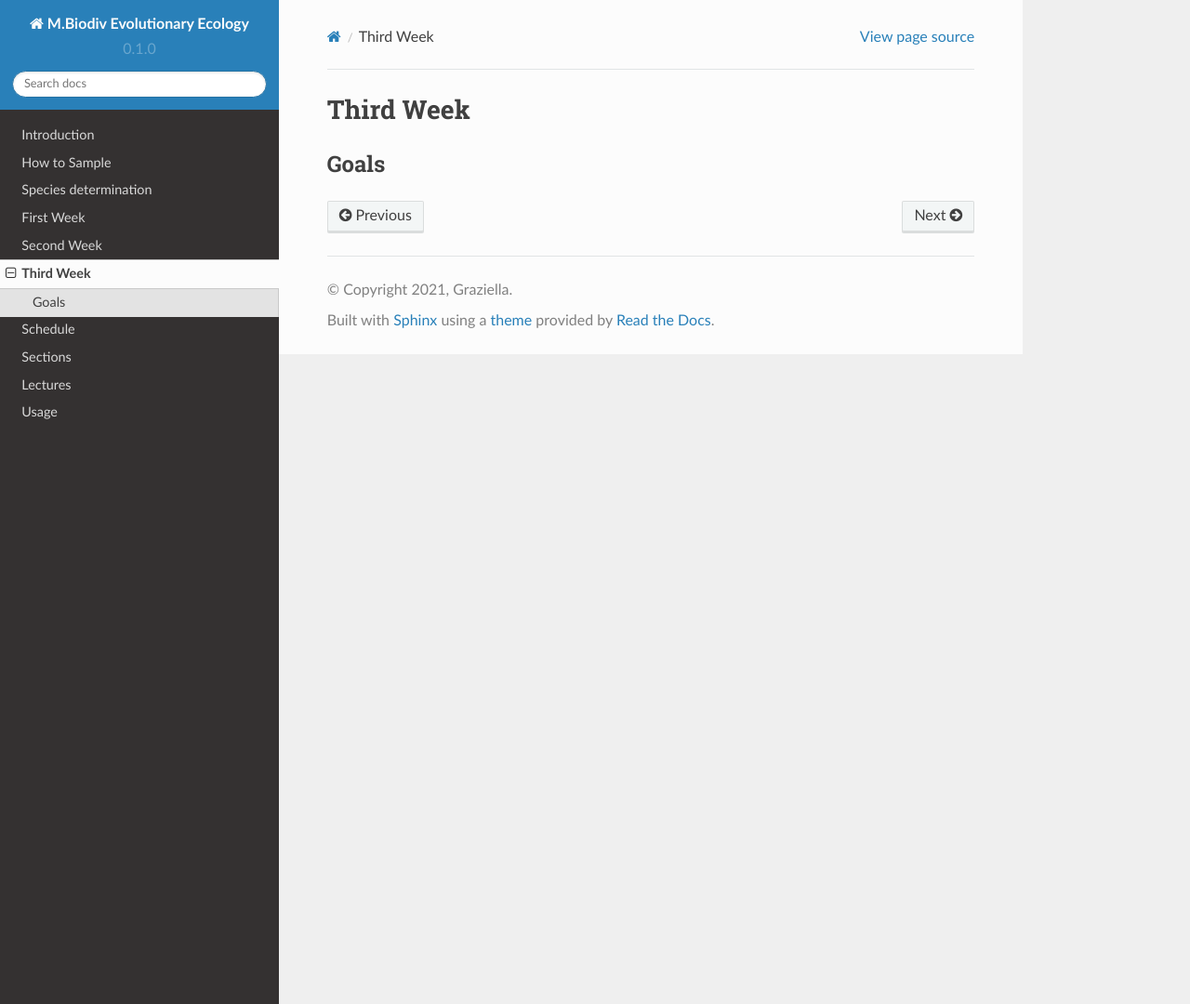
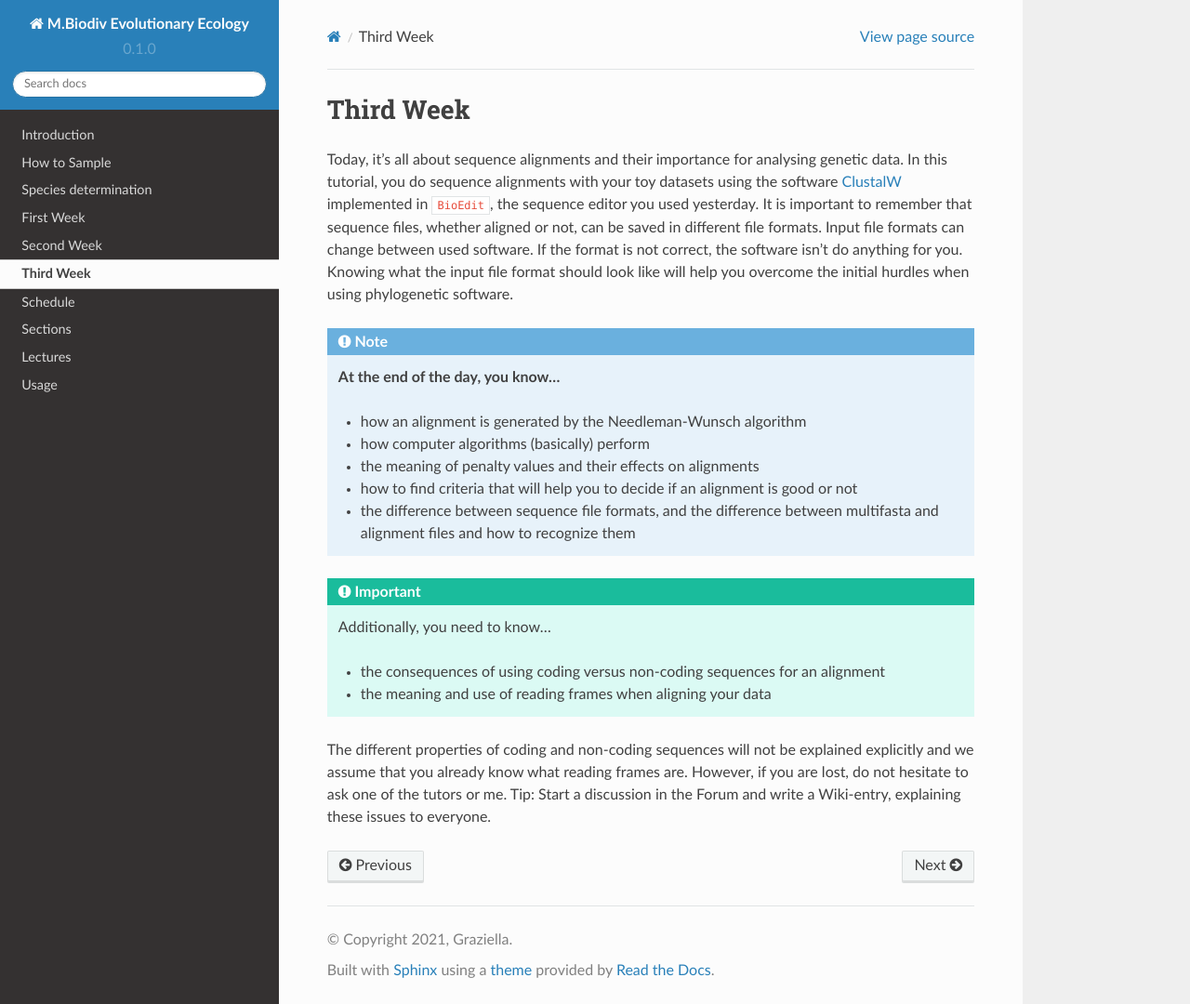
Before and after one commit to bheimbu/evolutionary_ecology, a Sphinx documentation site: the page built from docs/source/third_week.rst, in a window 1280 px wide and 1080 px high. Shown: the whole window at 93% size. Built offline with Sphinx 7.4.7 and the Read the Docs theme 2.0.0, drawn with Linux system fonts in a browser that asks for light colours; cross-references to code outside the pages are shown as plain code.

Commit message:
Update third_week.rst

```diff
--- a/docs/source/third_week.rst
+++ b/docs/source/third_week.rst
@@ -1,5 +1,23 @@
 .. _third-week:
 Third Week
 ===========
-Goals
------
+
+Today, it's all about sequence alignments and their importance for analysing genetic data. In this tutorial, you do sequence alignments with your toy datasets using the software `ClustalW <http://www.clustal.org/clustal2/>`_ implemented in :re:`BioEdit`, the sequence editor you used yesterday.
+It is important to remember that sequence files, whether aligned or not, can be saved in different file formats. Input file formats can change between used software. If the format is not correct, the software isn't do anything for you. Knowing what the input file format should look like will help you overcome the initial hurdles when using phylogenetic software.
+
+.. note::
+  **At the end of the day, you know…**
+
+  - how an alignment is generated by the Needleman-Wunsch algorithm
+  - how computer algorithms (basically) perform
+  - the meaning of penalty values and their effects on alignments
+  - how to find criteria that will help you to decide if an alignment is good or not
+  - the difference between sequence file formats, and the difference between multifasta and alignment files and how to recognize them
+
+.. important::
+  Additionally, you need to know…
+
+  - the consequences of using coding versus non-coding sequences for an alignment
+  - the meaning and use of reading frames when aligning your data
+
+The different properties of coding and non-coding sequences will not be explained explicitly and we assume that you already know what reading frames are. However, if you are lost, do not hesitate to ask one of the tutors or me. Tip: Start a discussion in the Forum and write a Wiki-entry, explaining these issues to everyone.
```
